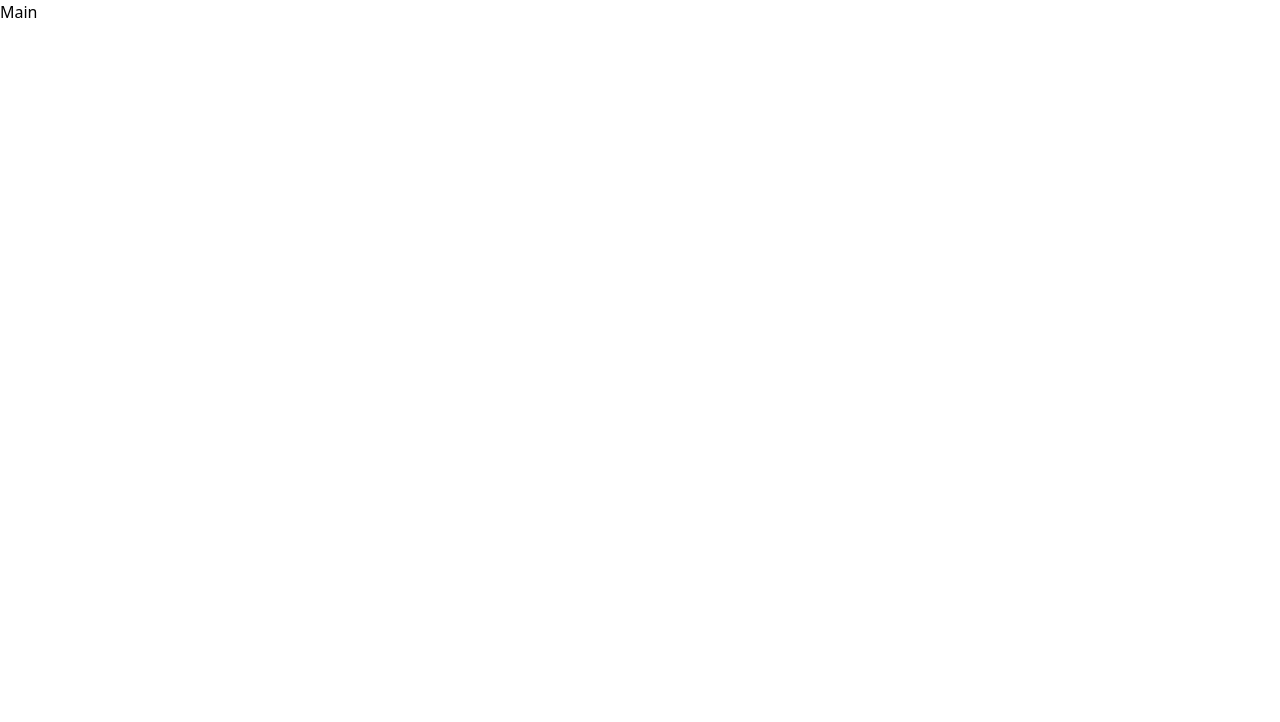
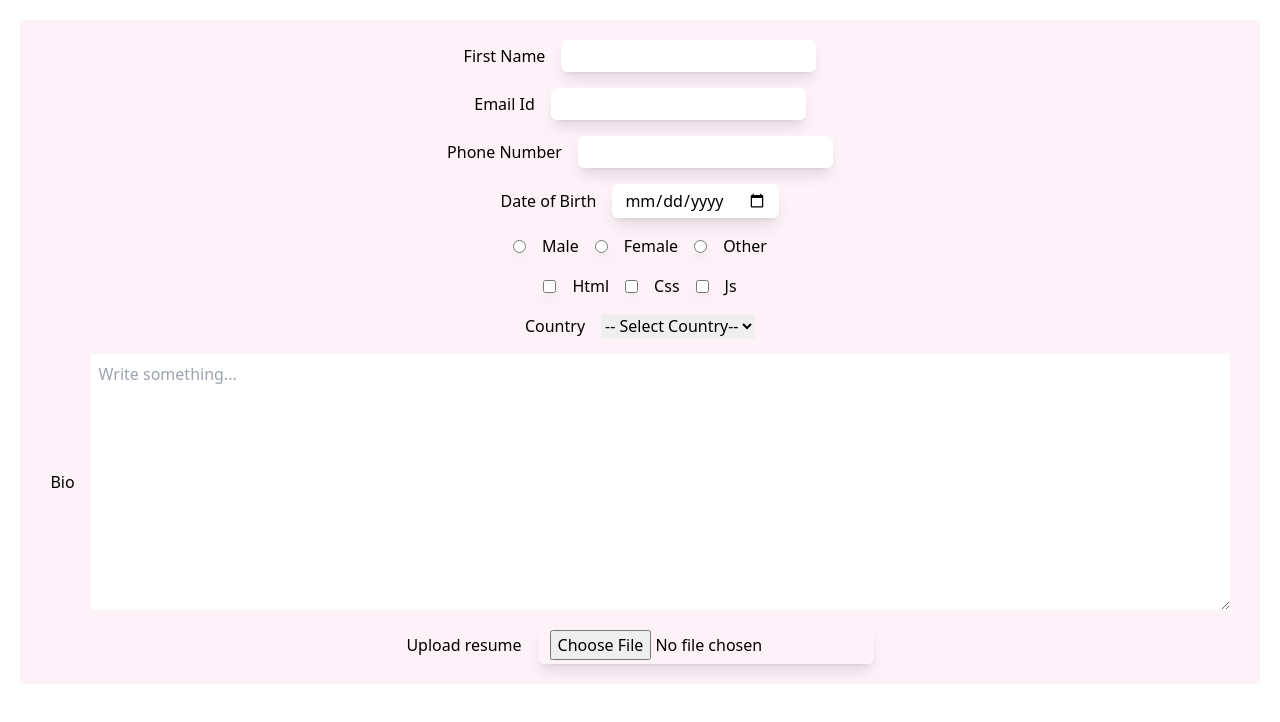
Before and after one commit to Krishrx/React-practice, a React (Create React App) app: page / in a window 1280 px wide. Shown: the top 722 px of the page. Built offline with nearby package versions, Linux system fonts and the light colour scheme.

Commit message:
created form

```diff
--- a/src/components/Main.jsx
+++ b/src/components/Main.jsx
@@ -1,8 +1,89 @@
-import React from 'react'
+import React,{useState} from 'react'
+import Input from '../shared/Input';
+import {options as countryList} from '../data/countryList'
+
 
 function Main() {
+
+  const countryOptions = countryList.map(({ value, label }) => {
+    return (
+      <option key={label} value={value}>
+        {''}
+      {label}
+    </option>
+    )
+  })
+
+  const initialData = {
+    fName: '',
+    email: '',
+    phno: '',
+    dob: '',
+    gender: '',
+    skills: {
+      html: false,
+      css: false,
+      js: false
+    },
+    country: '',
+    bio: '',
+    file: ''
+
+  }
+
+  const [formData, setFormData] = useState(initialData);
+
+  const handleChange = (e) => {
+    const { name, value, type, checked } = e.target;
+    if (type === 'checkbox') {
+      setFormData(prevData => {
+        return {
+        ...prevData, skills: {
+        ...prevData.skills,[name]: checked
+        }
+      }
+  });
+
+    }
+    else if (type === 'file') {
+      setFormData({
+        ...formData, [name]: e.target.files[0]
+      })
+      console.log(e.target.files[0]);
+    }
+    else {
+      setFormData({
+        ...formData,[name]:value
+      })
+    }
+  }
+
   return (
-    <div>Main</div>
+    <div className='m-5 p-5 flex flex-col space-y-4 bg-pink-50 '>
+      <Input type={'text'} name={'fName'} displayText={'First Name'} fn={handleChange} />
+      <Input type={'email'} name={'email'} displayText={'Email Id'} fn={handleChange} />
+      <Input type={'number'} name={'phno'} displayText={'Phone Number'} fn={handleChange} />
+      <Input type={'date'} name={'dob'} displayText={'Date of Birth'} fn={handleChange} />
+
+      <div className='flex justify-center items-center space-x-4'>
+      <Input type={'radio'} name={'gender'} id={'male'} displayText={'Male'} fn={handleChange} checked={formData.gender === 'male'} value={'male'}/>
+      <Input type={'radio'} name={'gender'} id={'female'} displayText={'Female'} fn={handleChange} checked={formData.gender === 'female'} value={'female'}/>
+      <Input type={'radio'} name={'gender'} id={'other'} displayText={'Other'} fn={handleChange} checked={formData.gender === 'other'} value={'other'}/>
+      </div>
+
+      <div className='flex justify-center items-center space-x-4'>
+      <Input type={'checkbox'} name={'html'} fn={handleChange} displayText={'Html'} />
+      <Input type={'checkbox'} name={'css'} fn={handleChange} displayText={'Css'} />
+      <Input type={'checkbox'} name={'js'} fn={handleChange} displayText={'Js'} />
+      </div>
+
+      <Input type={'select'} fn={handleChange} name={'country'} displayText={'Country'} value={formData.country} selectOptions={countryOptions} />
+
+      <Input type={'textarea'} textPlaceholder={'Write something...'} name={'bio'} displayText={'Bio'} fn={handleChange}/>
+
+      <Input type={'file'} name={'resume'} displayText={'Upload resume'} fn={handleChange} />
+
+    </div>
   )
 }
 
--- /dev/null
+++ b/src/data/countryList.js
@@ -0,0 +1,22 @@
+export const options = [
+    {
+        value: '',
+        label: '-- Select Country--',
+    },
+    {
+        value: 'Finland',
+        label: 'Finland',
+    },
+    {
+        value: 'Sweden',
+        label: 'Sweden',
+    },
+    {
+        value: 'Norway',
+        label: 'Norway',
+    },
+    {
+        value: 'Denmark',
+        label: 'Denmark',
+    },
+]
--- a/src/shared/Button.jsx
+++ b/src/shared/Button.jsx
@@ -0,0 +1,13 @@
+import React from 'react';
+
+function Button({customStyle,btnLabelText,fn}) {
+    let defaultStyle = 'px-4 py-2 rounded-md shadow-lg ';
+    let style = `${defaultStyle} ${customStyle}`
+  return (
+    <button className={style} onClick={fn}>
+        {btnLabelText}
+    </button>
+  )
+}
+
+export default Button;
--- /dev/null
+++ b/src/shared/Input.jsx
@@ -0,0 +1,54 @@
+import React from 'react';
+
+function Input({type,name,customStyle,displayText,fn,value,checked,selectOptions,textPlaceholder,id}) {
+  let defaultStyle = ' px-3 py-1 rounded-md shadow-lg ';
+    let style = `${defaultStyle} ${customStyle}`
+
+    if (type === 'checkbox') {
+        return (
+            <div className='space-x-4 flex justify-center items-center'>
+                <input type='checkbox' id={name} className={style} onChange={fn} />
+                <label htmlFor={name}>{displayText}</label>
+            </div>
+        )
+    }
+    else if (type === 'radio') {
+        return (
+            <div className='space-x-4 flex justify-center items-center'>
+                <input type='radio' id={id} className={style} onChange={fn} checked={checked} value={value} name={name} />
+                <label htmlFor={id}>{displayText}</label>
+            </div>
+        )
+    }
+    else if (type === 'select') {
+        return (
+            <div className='space-x-4 flex justify-center items-center'>
+                <label htmlFor={name}>{displayText}</label>
+                <select name={name} id={name} value={value} onChange={fn}>
+                    {selectOptions}
+                </select>
+            </div>
+        )
+    }
+    else if (type === 'textarea') {
+        return (
+            <div className='space-x-4 flex justify-center items-center'>
+                <label htmlFor={name}>{displayText}</label><br />
+                <textarea className='p-2' name={name} id={name} cols="120" rows="10" onChange={fn} placeholder={textPlaceholder}></textarea>
+            </div>
+
+        )
+    }
+    else {
+        return (
+            <div className='space-x-4 flex justify-center items-center'>
+                <label htmlFor={name}>{displayText}</label>
+                <input type={type} id={name} className={style} onChange={fn} />
+            </div>
+        )
+    }
+}
+
+
+
+export default Input;
```
